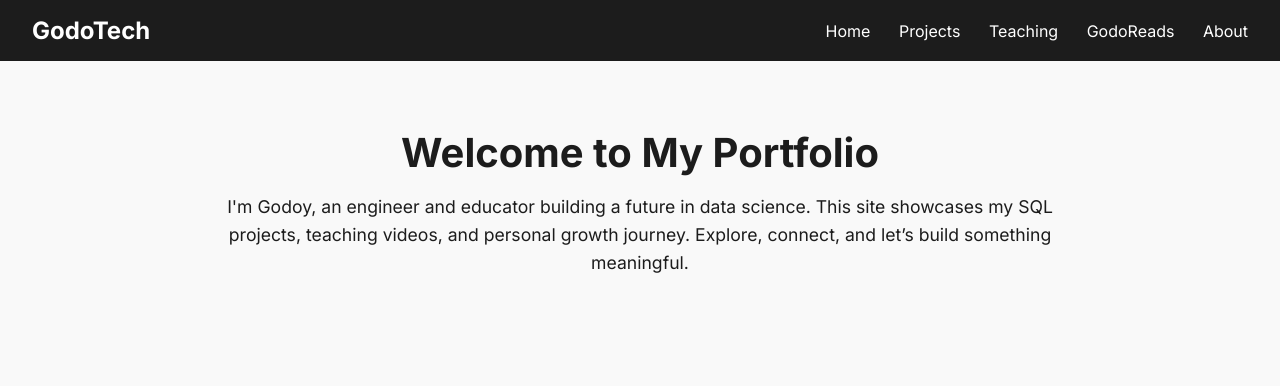
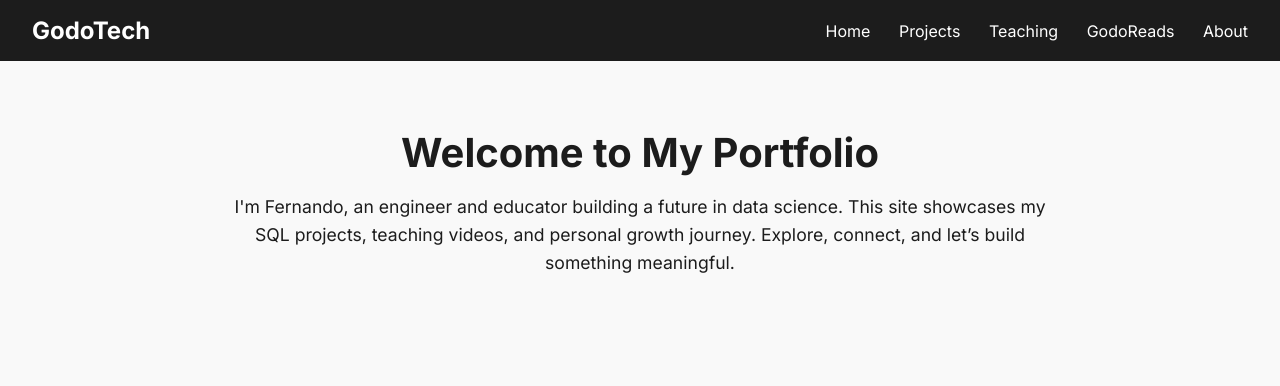
Before and after one commit to Arfenond/godotech, a plain HTML site: page index.html in a window 1280 px wide. Shown: the top 386 px of the page. Drawn offline with Linux system fonts and the light colour scheme.

Commit message:
Update index.html

```diff
--- a/index.html
+++ b/index.html
@@ -99,7 +99,7 @@
 
   <section class="hero">
     <h2>Welcome to My Portfolio</h2>
-    <p>I'm Godoy, an engineer and educator building a future in data science. This site showcases my SQL projects, teaching videos, and personal growth journey. Explore, connect, and let’s build something meaningful.</p>
+    <p>I'm Fernando, an engineer and educator building a future in data science. This site showcases my SQL projects, teaching videos, and personal growth journey. Explore, connect, and let’s build something meaningful.</p>
   </section>
 
   <footer>
```
